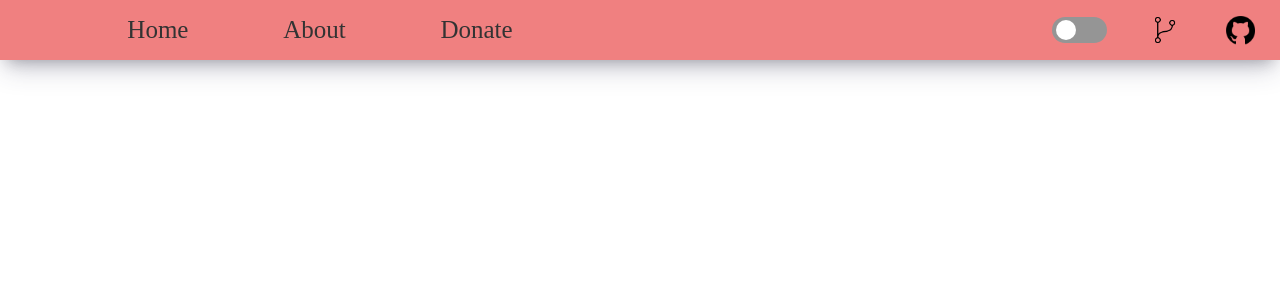
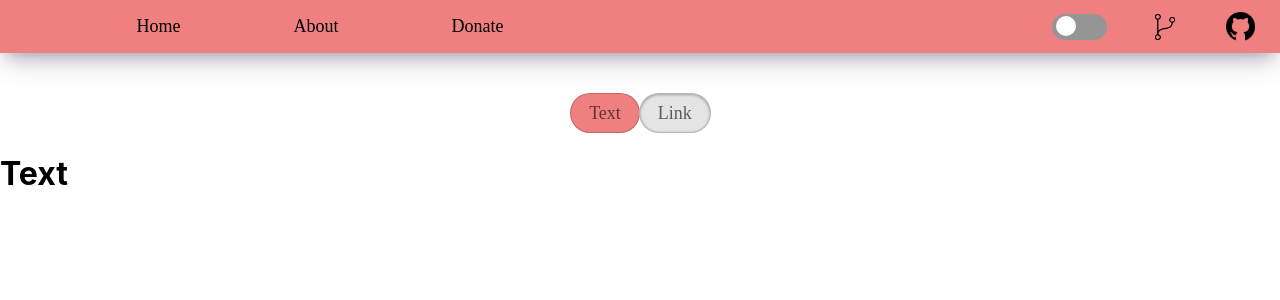
Before and after one commit to Khizarshah01/contentSummarizer, a React (Create React App) app: page /summarizer in a window 1280 px wide. Before the commit this address had no page. Shown: the top 300 px of the page. Built offline with nearby package versions, Linux system fonts and the light colour scheme.

Commit message:
main page

```diff
--- a/src/App.js
+++ b/src/App.js
@@ -3,6 +3,8 @@ import Header from './components/Header';
 import Home from './components/Home';
 import About from './components/About';
 import Donate from './components/Donate';
+import Summarizer from './components/Summarizer';
+
 import { BrowserRouter, Route, Routes } from "react-router-dom";
 
 function App() {
@@ -14,6 +16,7 @@ function App() {
         <Route path="/" element={<Home />} />
         <Route path="/about" element={<About />} />
         <Route path="/donate" element={<Donate />} />
+        <Route path='/summarizer' element={<Summarizer/>}/>
       </Routes>
     </div>
   </BrowserRouter>
--- a/src/components/Home.css
+++ b/src/components/Home.css
@@ -36,15 +36,15 @@
   justify-content: space-between;
 }
 
+#yo{
+  color: #000000;
+  text-decoration: none;
+  font-size: 18px;
+ }
+
 
 
 /* -- image of svg code */
-.downimage {
-  /* position: absolute;
-    top: 50%;
-    left: 50%;
-    transform: translate(-50%,-50%);     */
-}
 
 #svgImage {
   height: 600px;
@@ -104,7 +104,7 @@
   border-width: 0;
   box-shadow: rgba(45, 35, 66, 0.4) 0 2px 4px,rgba(45, 35, 66, 0.3) 0 7px 13px -3px,#D6D6E7 0 -3px 0 inset;
   box-sizing: border-box;
-  color: #1c1d28;
+  color: #000000;
   cursor: pointer;
   display: inline-flex;
   font-family: "JetBrains Mono",monospace;
@@ -147,9 +147,7 @@
   transform: translateY(2px);
 }
 
-.btn{
 
-}
 
 @media only screen and (max-width: 1600px){
 
--- a/src/components/Home.jsx
+++ b/src/components/Home.jsx
@@ -1,6 +1,8 @@
 import React from "react";
 import "./Home.css";
+import { NavLink } from "react-router-dom";
 import summarizer from "../images/acurate.jpg";
+
 function Home() {
   return (
     <div className="mainCon">
@@ -30,8 +32,10 @@ function Home() {
 
 
               <div className="btn">
-                <button className="button-30" id="summarizerBtn">
+                <button className="button-30" id="summarizerBtn" >
+                  <NavLink excat to="/summarizer" id="yo">
                   Summarizer
+                  </NavLink>
                 </button>
                 <button className="button-30" id="downloadBtn">
                   Download
--- /dev/null
+++ b/src/components/Link.jsx
@@ -0,0 +1,11 @@
+import React from 'react'
+
+function Link() {
+  return (
+    <div>
+        <h1>Link</h1>
+    </div>
+  )
+}
+
+export default Link
--- /dev/null
+++ b/src/components/Summarizer.css
@@ -0,0 +1,39 @@
+.switch-field {
+	display: flex;
+	flex-direction: row;
+    justify-content: center;
+    margin-top: 40px;
+    font-family: 'Roboto Slab', serif;
+}
+
+.switch-field input {
+	position: absolute !important;
+	clip: rect(0, 0, 0, 0);
+	height: 1px;
+	width: 1px;
+	border: 0;
+	overflow: hidden;
+}
+
+.switch-field label {
+	background-color: #e4e4e4;
+	color: rgba(0, 0, 0, 0.6);
+	font-size: 18px;
+	line-height: 1;
+	text-align: center;
+	padding: 10px 18px;
+	margin-right: -1px;
+	border: 1px solid rgba(0, 0, 0, 0.2);
+    border-radius:20px;
+	box-shadow: inset 0 1px 3px rgba(0, 0, 0, 0.3), 0 1px rgba(255, 255, 255, 0.1);
+	transition: all 0.3s ease-in-out;
+}
+
+.switch-field label:hover {
+	cursor: pointer;
+}
+
+.switch-field input:checked + label {
+	background-color: lightcoral;
+	box-shadow: none;
+}
--- /dev/null
+++ b/src/components/Summarizer.jsx
@@ -0,0 +1,43 @@
+import React, { useState } from "react";
+import "./Summarizer.css";
+import Text from "./Text";
+import Link from "./Link";
+
+function Summarizer() {
+  const [mode, setMode] = useState("Text"); // State to track the selected mode
+
+  // Function to handle mode change
+  const handleModeChange = (event) => {
+    setMode(event.target.value);
+  };
+
+  return (
+    <div>
+      <div className="switch-field">
+        <input
+          type="radio"
+          id="radio-one"
+          name="switch-one"
+          value="Text"
+          checked={mode === "Text"}
+          onChange={handleModeChange}
+        />
+        <label htmlFor="radio-one">Text</label>
+        <input
+          type="radio"
+          id="radio-two"
+          name="switch-one"
+          value="Link"
+          checked={mode === "Link"}
+          onChange={handleModeChange}
+        />
+        <label htmlFor="radio-two">Link</label>
+      </div>
+
+      {mode === "Text" && <Text />}
+      {mode === "Link" && <Link />}
+    </div>
+  );
+}
+
+export default Summarizer;
--- /dev/null
+++ b/src/components/Text.jsx
@@ -0,0 +1,11 @@
+import React from 'react'
+
+function Text() {
+  return (
+    <div>
+        <h1>Text</h1>
+    </div>
+  )
+}
+
+export default Text
```
